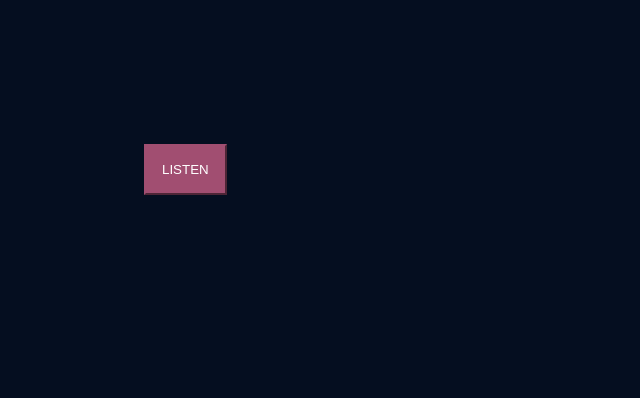
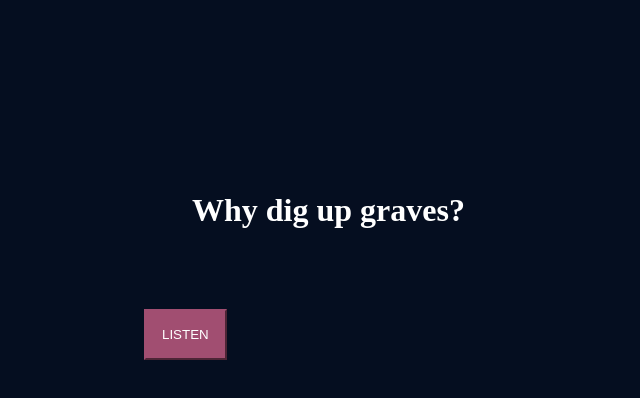
Before and after one commit to carmavals/digitals, a plain HTML site: page index.html in a window 1280 px wide. Shown: the whole page, without its empty margins (0-640 px from the left). Drawn offline with Linux system fonts and the light colour scheme.

Commit message:
nueva web

```diff
--- a/index.html
+++ b/index.html
@@ -8,6 +8,7 @@
     <title>.</title>
 </head>
 <body>
+    <h1>Why dig up graves?</h1>
     <!-- <p>aqui va un texto</p> -->
     <button id="audio">LISTEN</button>
    <script src="app.js"></script>
--- a/style.css
+++ b/style.css
@@ -4,6 +4,9 @@
     background-color: #050E20;
     padding: 4rem;
 
+}
+h1{
+    color:white;
 }
 button{
     background-color: #A14E71;
```
